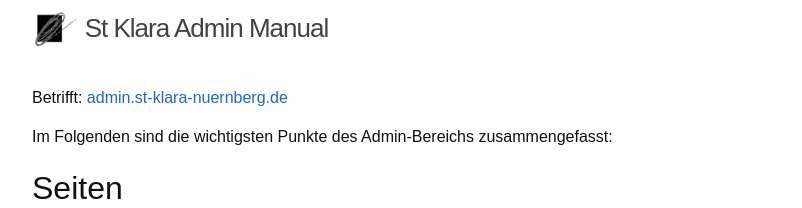
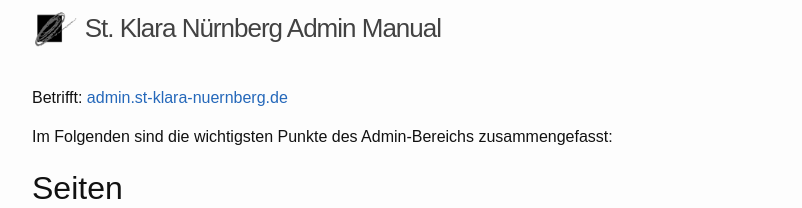
Before and after one commit to thisisgene/st-klara-admin-manual, a Jekyll site: the page built from index.html, in a window 1280 px wide. Shown: the top 208 px of the page, without its empty margins (238-1040 px from the left). Built offline with Jekyll 4.4.1, drawn with Linux system fonts in a browser that asks for light colours; the list of posts is cut into pages by our own code.

Commit message:
Changed title

```diff
--- a/_config.yml
+++ b/_config.yml
@@ -13,7 +13,7 @@
 # you will see them accessed via {{ site.title }}, {{ site.author }}, and so on.
 # You can create any custom variable you would like, and they will be accessible
 # in the templates via {{ site.myvariable }}.
-title: St Klara Admin Manual
+title: St. Klara Nürnberg Admin Manual
 author: Serious Pigeon
 # description: Minimal, responsive Jekyll theme for hackers.
 baseurl: '/' # the subpath of your site, e.g. /blog
```
